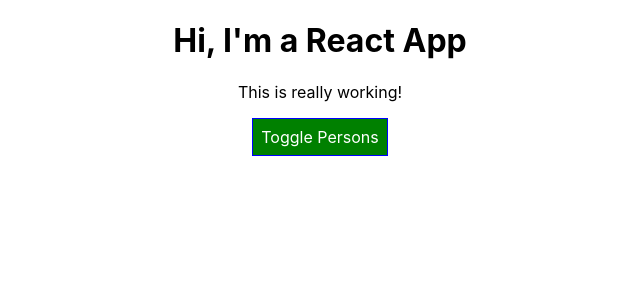
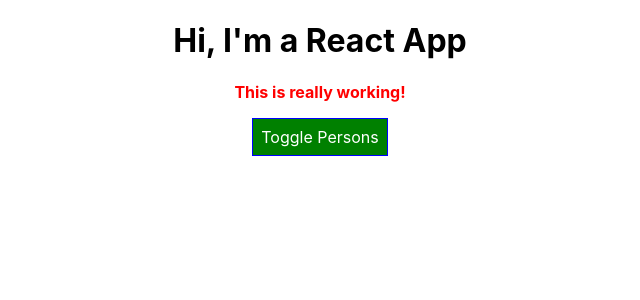
Before and after one commit to fmiusov/react-experiments, a React (Create React App) app: page / in a window 1280 px wide. Shown: the top 300 px of the page, without its empty margins (320-960 px from the left). Built offline with nearby package versions, Linux system fonts and the light colour scheme.

Commit message:
jsx variable class name for dynamic styling

```diff
--- a/src/experimentDefault/App.css
+++ b/src/experimentDefault/App.css
@@ -1,3 +1,11 @@
 .App {
     text-align: center;
   }
+
+.red {
+  color: red;
+}
+
+.bold {
+  font-weight: bold;
+}
--- a/src/experimentDefault/App.js
+++ b/src/experimentDefault/App.js
@@ -73,10 +73,12 @@
       style.backgroundColor = 'red';
     }
 
+    let classes = ['red', 'bold'].join(' ');
+
     return (
       <div className="App">
         <h1>Hi, I'm a React App</h1>
-        <p>This is really working!</p>
+        <p className={classes}>This is really working!</p>
         <button
           style={style}
           onClick={this.togglePersonsHandler}>Toggle Persons</button>
```
